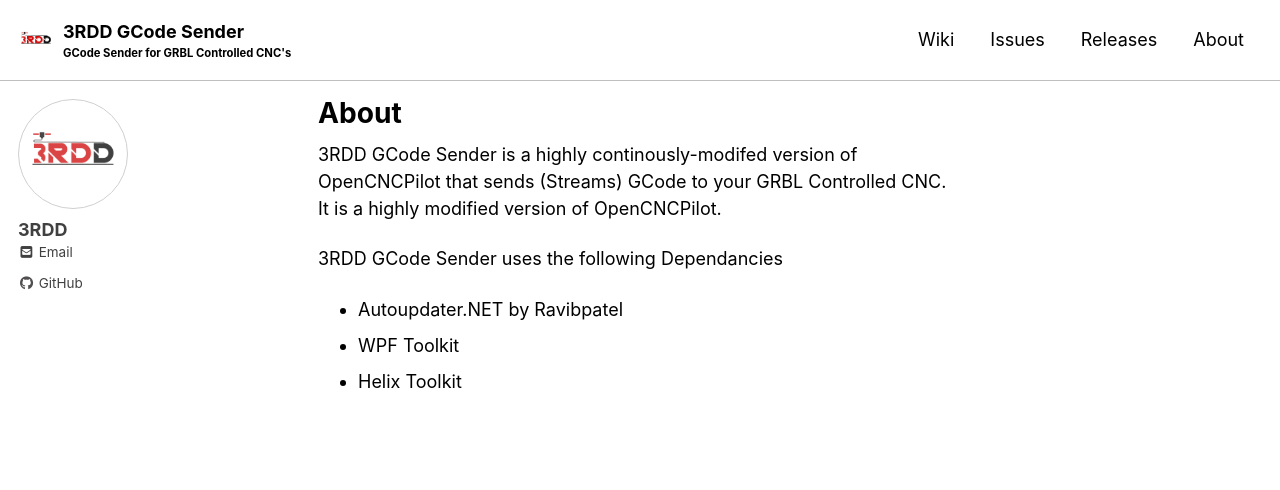
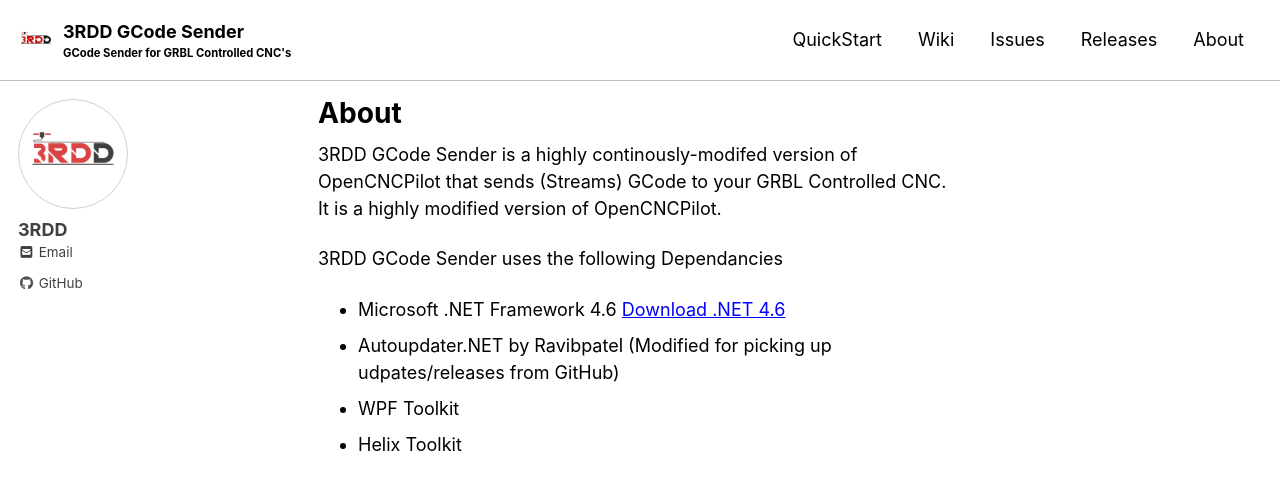
Before and after one commit to 3RD-Dimension/3RD-Dimension.github.io, a Jekyll site: the page built from _pages/about.md, in a window 1280 px wide and 900 px high. Shown: the top 490 px of the window. Built offline with Jekyll 4.4.1, drawn with Linux system fonts in a browser that asks for light colours; cached includes are drawn as plain includes; nearby versions of some CDN libraries.

Commit message:
Added Quickstart and Requirments ref 3RD-Dimension/3RDD-GCode-Sender-Issues#37

```diff
--- a/_data/navigation.yml
+++ b/_data/navigation.yml
@@ -1,5 +1,7 @@
 # main links
 main:
+  - title: QuickStart
+    url: /quickstart/
   - title: Wiki
     url: /wiki/
   - title: Issues
--- a/_pages/about.md
+++ b/_pages/about.md
@@ -6,6 +6,7 @@ author_profile: true
 3RDD GCode Sender is a highly continously-modifed version of OpenCNCPilot that sends (Streams) GCode to your GRBL Controlled CNC.  It is a highly modified version of OpenCNCPilot.
 
 3RDD GCode Sender uses the following Dependancies
-* Autoupdater.NET by Ravibpatel
+* Microsoft .NET Framework 4.6 [Download .NET 4.6](https://dotnet.microsoft.com/download/dotnet-framework/net462)
+* Autoupdater.NET by Ravibpatel (Modified for picking up udpates/releases from GitHub)
 * WPF Toolkit
 * Helix Toolkit
```
Also changed, not shown: _pages/quickstart.md (added, +42 -0 lines), images/quickstart/Step2.png (added), images/quickstart/Step4.png (added).
